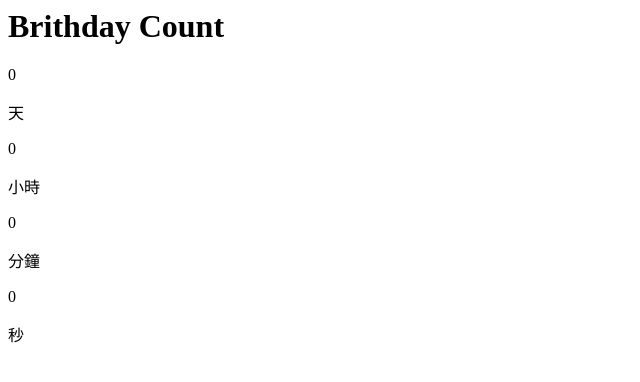
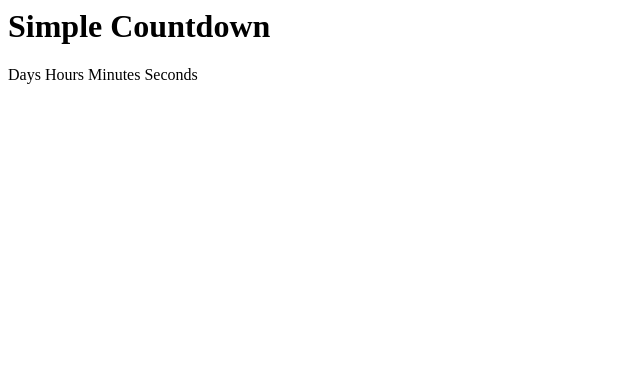
Before and after one commit to PePeil/Owl-Ban-Countdown, a plain HTML site: page index.html in a window 1280 px wide. Shown: the whole page, without its empty margins (0-640 px from the left). Drawn offline with Linux system fonts and the light colour scheme.

Commit message:
Update index.html

```diff
--- a/index.html
+++ b/index.html
@@ -1,20 +1,11 @@
-<h1>Brithday Count</h1>
+    <div id="main">
+        <h1>Simple Countdown</h1>
 
-<div class="countdown-container">
-    <div class="countdown-el days-c">
-        <p class="big-text" id="days">0</p>
-          <span>天</span>
+        <div id="clock"></div>
+        <div id="display">
+            <span>Days</span>
+            <span>Hours</span>
+            <span>Minutes</span>
+            <span>Seconds</span>
+        </div>
     </div>
-    <div class="countdown-el hour-c">
-        <p class="big-text" id="hours">0</p>
-          <span>小時</span>
-    </div>
-    <div class="countdown-el mins-c">
-        <p class="big-text" id="mins">0</p>
-          <span>分鐘</span>
-    </div>
-    <div class="countdown-el seconds-c">
-        <p class="big-text" id="seconds">0</p>
-            <span>秒</span>
-    </div>
-</div>
```
